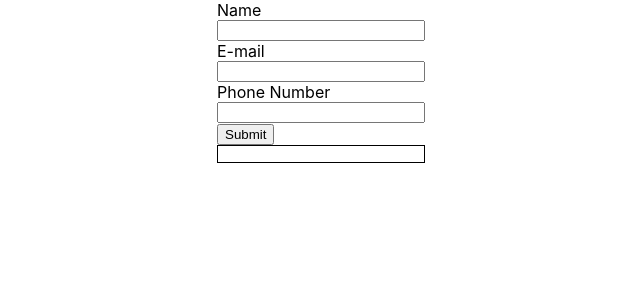
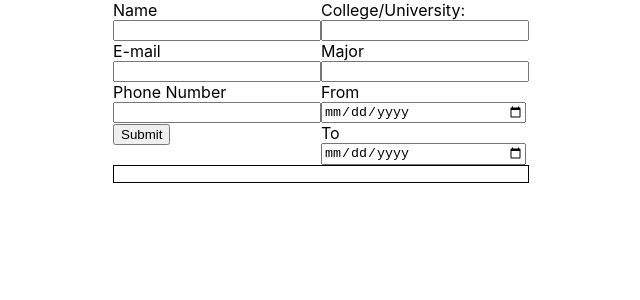
Before and after one commit to NersesArslan/cv-app, a React (Create React App) app: page / in a window 1280 px wide. Shown: the top 300 px of the page, without its empty margins (319-959 px from the left). Built offline with nearby package versions, Linux system fonts and the light colour scheme.

Commit message:
working on Education Component

```diff
--- a/src/App.js
+++ b/src/App.js
@@ -1,6 +1,7 @@
 import "./App.css";
 import React, { Component } from "react";
 import General from "./components/General";
+import Education from "./components/Education";
 
 class App extends Component {
   constructor(props) {
@@ -74,6 +75,7 @@ class App extends Component {
             buttonValue={"Submit"}
             onSubmit={this.onSubmitForm}
           />
+          <Education />
         </div>
 
         <div class="CV-Template">
--- /dev/null
+++ b/src/components/Education.js
@@ -0,0 +1,48 @@
+import React, { Component } from "react";
+
+export default class Education extends Component {
+  constructor() {
+    super();
+  }
+
+  render() {
+    return (
+      <div>
+        <form>
+          <div>
+            <label>College/University:</label>
+            <input
+              type="text"
+              onChange={this.props.onChange}
+              value={this.props.value}
+            />
+          </div>
+          <div>
+            <label>Major</label>
+            <input
+              type="email"
+              onChange={this.props.onEmailChange}
+              value={this.props.emailValue}
+            />
+          </div>
+          <div>
+            <label>From</label>
+            <input
+              type="date"
+              onChange={this.props.onPhoneChange}
+              value={this.props.phoneValue}
+            />
+          </div>
+          <div>
+            <label>To</label>
+            <input
+              type="date"
+              onChange={this.props.onPhoneChange}
+              value={this.props.phoneValue}
+            />
+          </div>
+        </form>
+      </div>
+    );
+  }
+}
```
